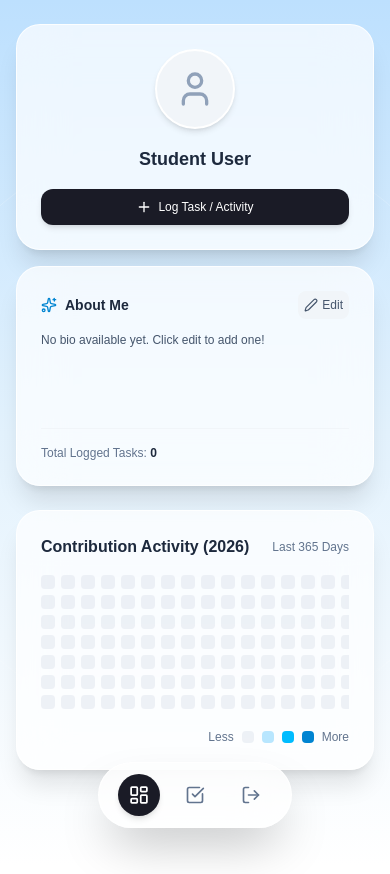
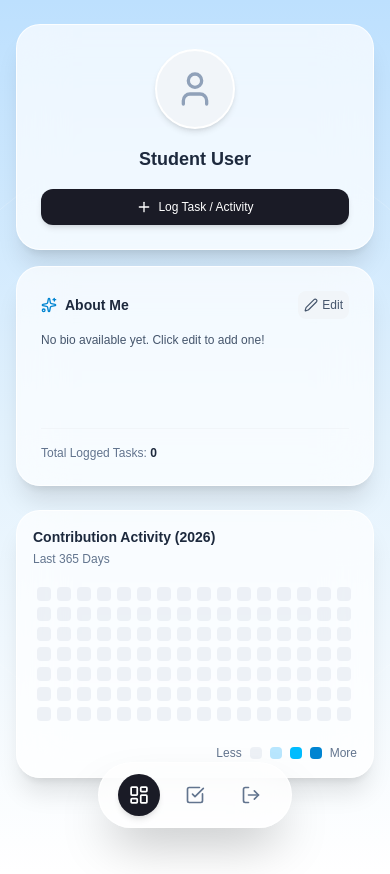
Before and after one commit to devspark-2501/StudySync, a Next.js app: page /dashboard in a window 390 px wide. Built offline with nearby package versions, Linux system fonts and the light colour scheme; no server answers.

Commit message:
Features interactive pop-up hover effects on each block with horizontal scrolling

```diff
--- a/components/ContributionGraph.jsx
+++ b/components/ContributionGraph.jsx
@@ -1,12 +1,12 @@
 'use client';
 
 import React from 'react';
+import { motion } from 'framer-motion';
 
 export default function ContributionGraph({ activities = [] }) {
   const activityMap = new Map();
   activities.forEach((act) => activityMap.set(act.date, act.count));
 
-  // Generate last 365 days dates
   const days = [];
   const today = new Date();
   for (let i = 364; i >= 0; i--) {
@@ -30,23 +30,28 @@ export default function ContributionGraph({ activities = [] }) {
   const currentYear = new Date().getFullYear();
 
   return (
-    <div className="w-full bg-white/70 backdrop-blur-xl border border-white/80 rounded-3xl p-6 shadow-xl">
-      <div className="flex items-center justify-between mb-4">
-        <h3 className="text-base font-bold text-slate-800">
+    <motion.div
+      initial={{ opacity: 0, scale: 0.95, y: 30 }}
+      animate={{ opacity: 1, scale: 1, y: 0 }}
+      transition={{ duration: 0.6, delay: 0.2, type: 'spring', stiffness: 150 }}
+      className="w-full bg-white/70 backdrop-blur-xl border border-white/80 rounded-3xl p-4 sm:p-6 shadow-xl"
+    >
+      <div className="flex flex-col sm:flex-row sm:items-center justify-between mb-4 gap-1">
+        <h3 className="text-sm sm:text-base font-bold text-slate-800">
           Contribution Activity ({currentYear})
         </h3>
         <span className="text-xs text-slate-500">Last 365 Days</span>
       </div>
 
-      <div className="overflow-x-auto pb-2">
-        <div className="grid grid-rows-7 grid-flow-col gap-1.5 min-w-[700px]">
+      <div className="overflow-x-auto pb-2 scrollbar-thin">
+        <div className="grid grid-rows-7 grid-flow-col gap-1.5 min-w-[650px] p-1">
           {days.map((day, idx) => (
-            <div
+            <motion.div
               key={idx}
+              whileHover={{ scale: 1.5, zIndex: 10 }}
+              transition={{ type: 'spring', stiffness: 300 }}
               title={`${day.date}: ${day.count} contributions`}
-              className={`w-3.5 h-3.5 rounded-sm transition-all hover:scale-125 ${getColor(
-                day.count
-              )}`}
+              className={`w-3.5 h-3.5 rounded-sm cursor-pointer ${getColor(day.count)}`}
             />
           ))}
         </div>
@@ -60,6 +65,6 @@ export default function ContributionGraph({ activities = [] }) {
         <div className="w-3 h-3 rounded-sm bg-sky-600" />
         <span>More</span>
       </div>
-    </div>
+    </motion.div>
   );
 }
```
